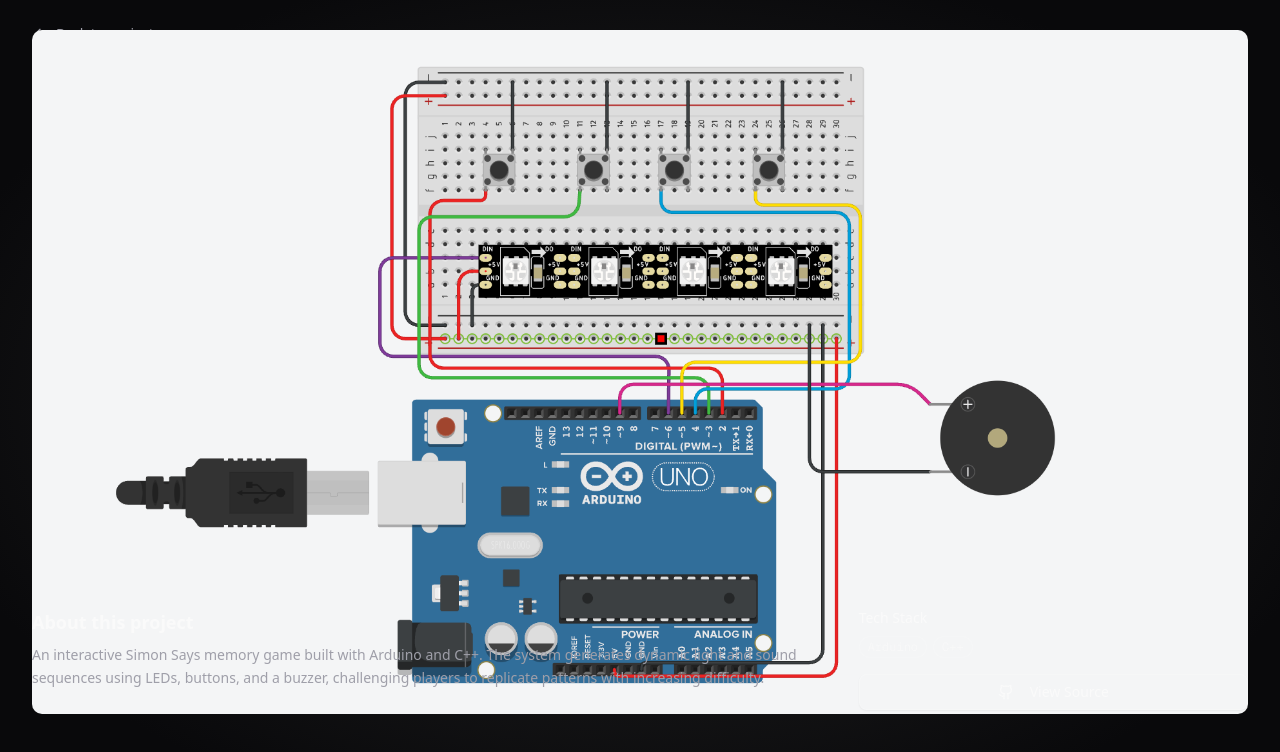
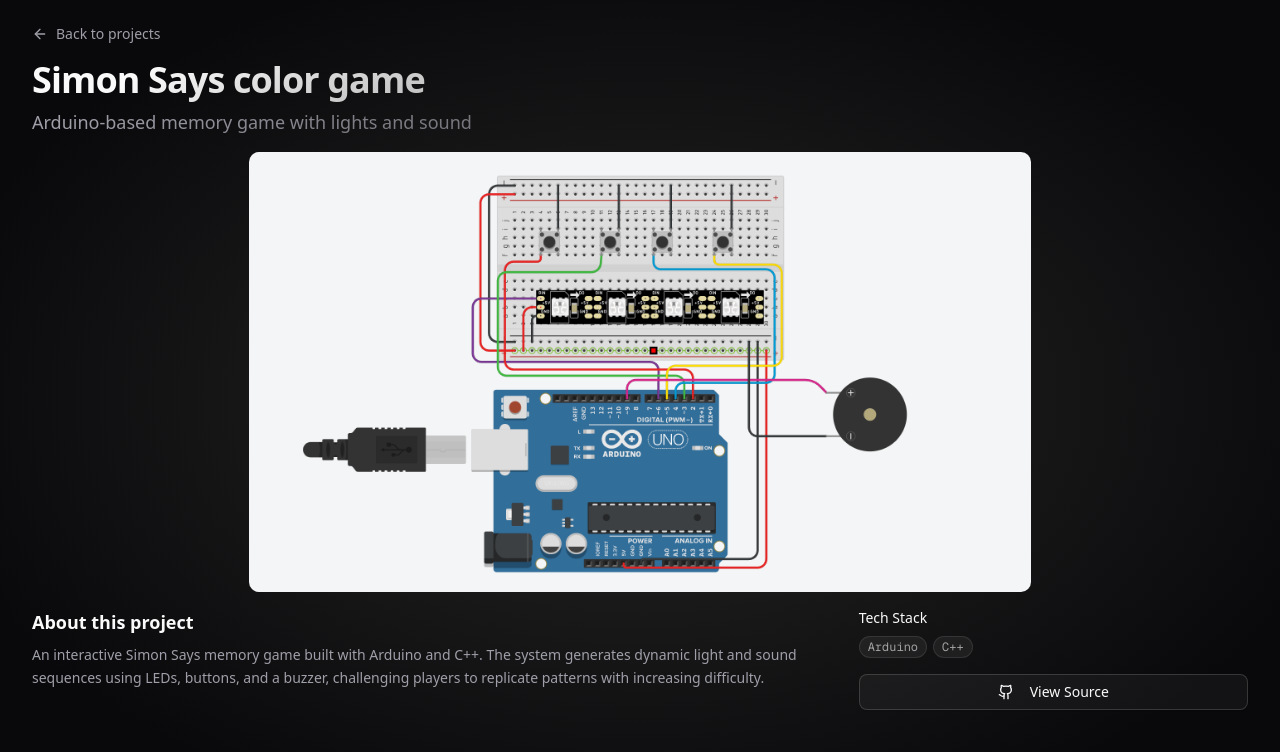
Before and after one commit to Croccu/portfolio-v2, a Next.js app: page /projects/color-game in a window 1280 px wide. Shown: the top 752 px of the page. Built offline with nearby package versions, Linux system fonts and the light colour scheme.

Commit message:
fix: desktop carousel visibility fix

```diff
--- a/src/components/Carousel.tsx
+++ b/src/components/Carousel.tsx
@@ -58,7 +58,7 @@ export function Carousel({ images, alt, className }: CarouselProps) {
   return (
     <div className={cn("flex flex-col items-center gap-3", className)}>
       <div className="flex min-h-0 flex-1 items-center justify-center w-full">
-        <div className="relative w-full aspect-video">
+        <div className="relative mx-auto h-full max-w-full aspect-video">
           <div
             className="absolute inset-0 overflow-hidden rounded-lg"
             onTouchStart={handleTouchStart}
```
